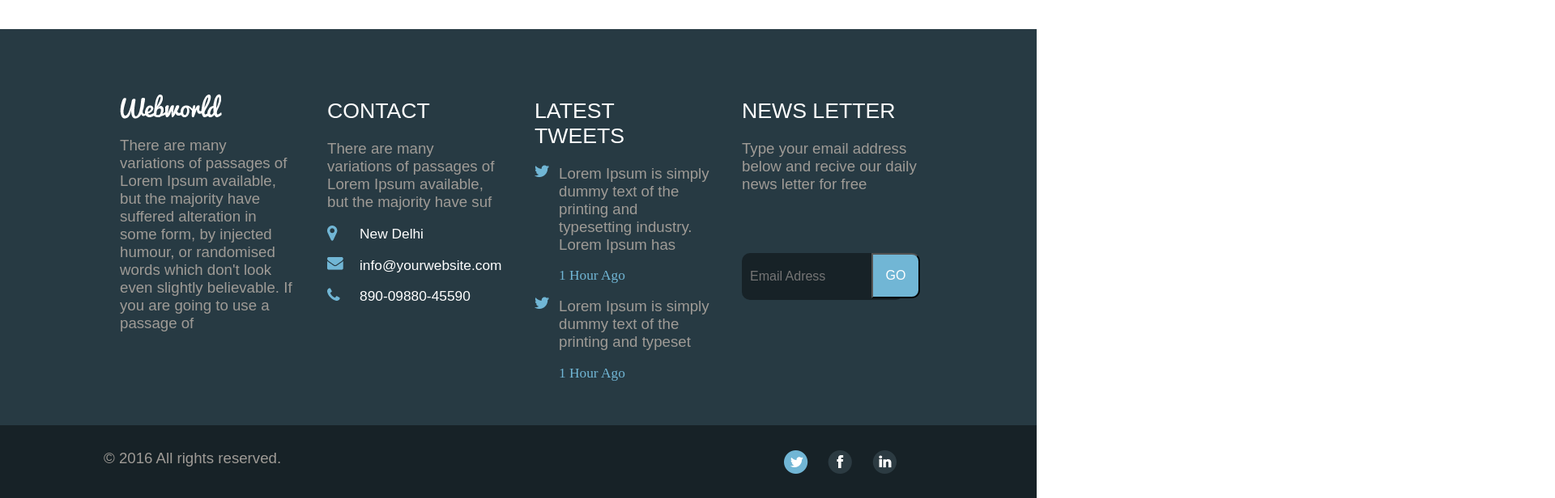
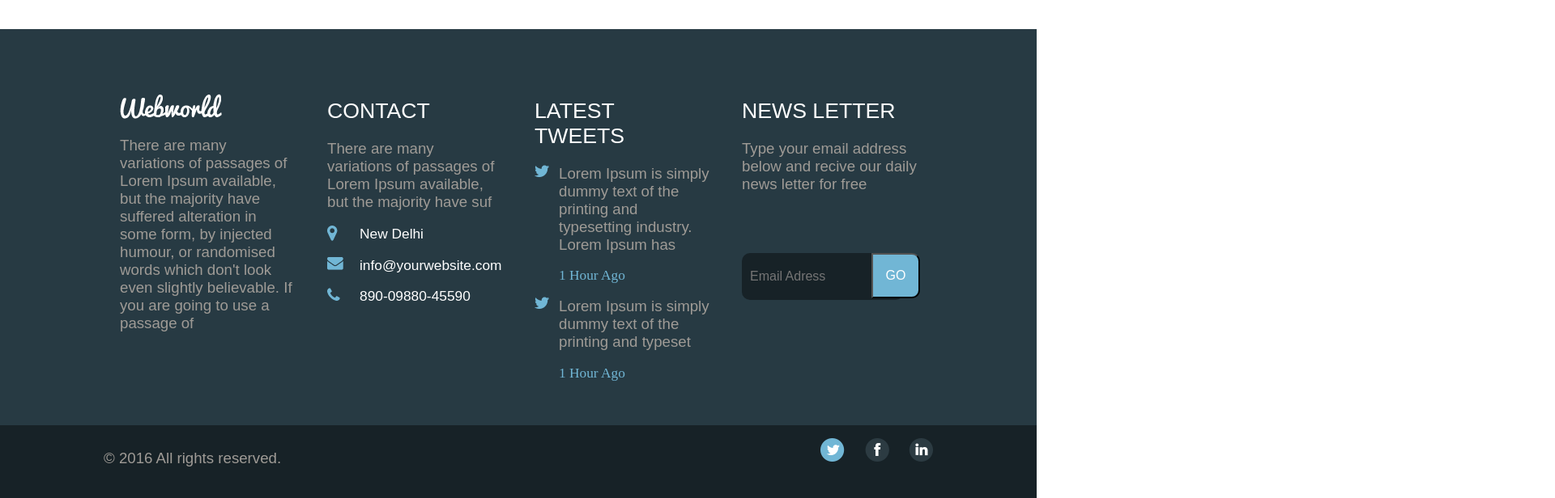
Before and after one commit to artemderzkiy/htmlpsd, a website: page myproject/app/index.html in a window 1280 px wide. Shown: the part 3415-4031 px from the top of the page at 81% size, 1920 px wide, since content can reach past the window. Drawn offline with Linux system fonts and the light colour scheme.

Commit message:
whole screen

```diff
--- a/myproject/app/css/main.css
+++ b/myproject/app/css/main.css
@@ -428,11 +428,9 @@ margin-bottom: 20px;}
 
 }
 .sites {
-    position: relative;
+
    bottom: 10px;
-    left :780px;
-    margin: 0;
-    padding: 0;
+    float : right;
 }
 
 .sites-item {
--- a/myproject/app/index.html
+++ b/myproject/app/index.html
@@ -216,9 +216,6 @@
 
 						<div class=" footer-two" >
 							<div class="container">
-
-								<p class="footer-text footer-sec-text"> © 2016 All rights reserved.</p>
-
 								<nav class="sites">
 									<ul>
 										<li class="sites-item"><a href="#"><img src="img/twit.png"></a></li>
@@ -226,6 +223,9 @@
 										<li class="sites-item"><a href="#"><img src="img/in.png"></a></li>
 									</ul>
 								</nav>
+								<p class="footer-text footer-sec-text"> © 2016 All rights reserved.</p>
+
+
 							</div>
 						</div>
 
```
Also changed, not shown: myproject/app/css/main.min.css, myproject/dist/css/main.css, myproject/dist/css/main.min.css, myproject/dist/index.html.
